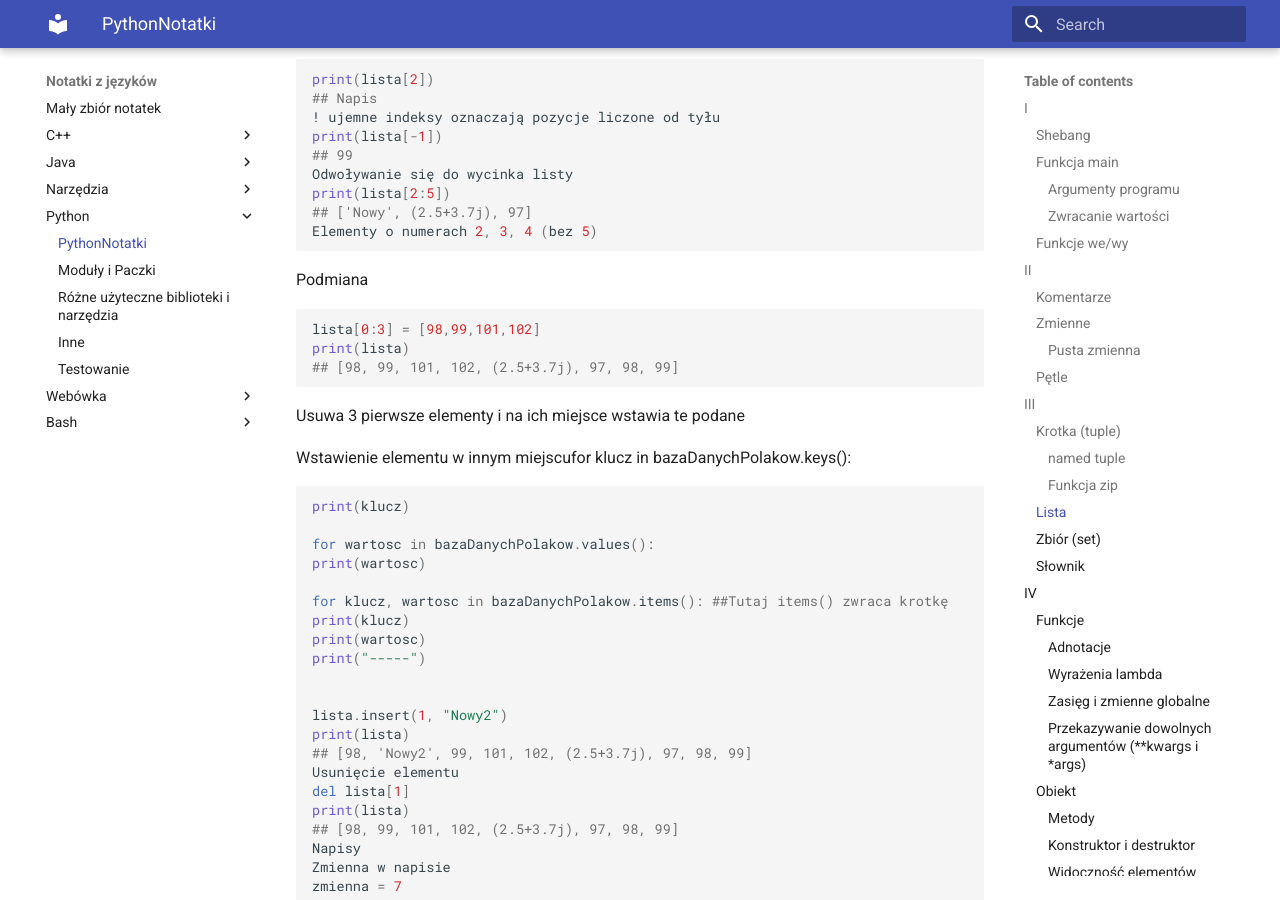
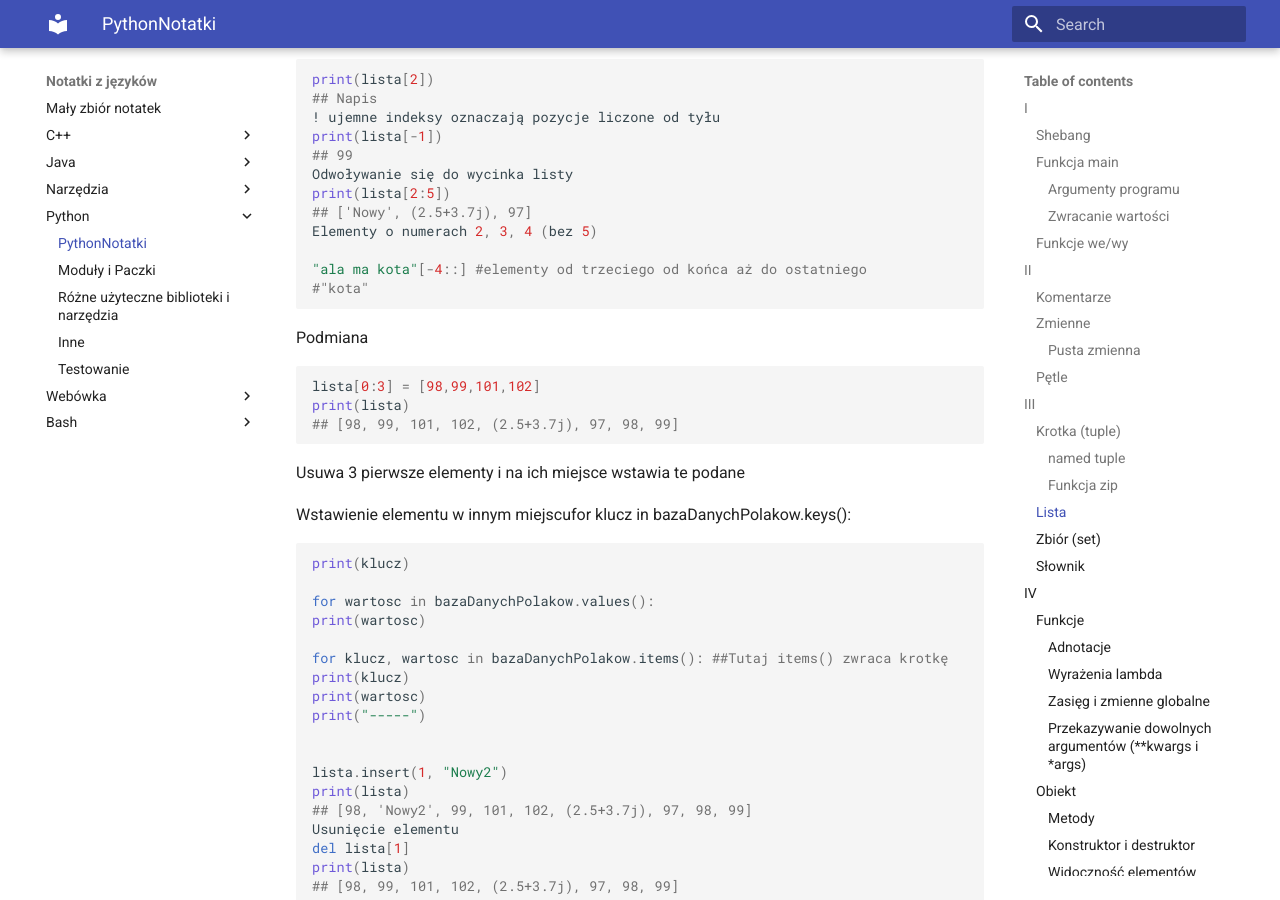
Before and after one commit to pktiuk/notatki_z_jezykow, an MkDocs documentation site: the page built from docs/Python/1_ogolne_notatki.md, in a window 1280 px wide and 900 px high, scrolled down 7524 px. Built offline with MkDocs 1.6.1 and Material for MkDocs 9.7.7, drawn with Linux system fonts in a browser that asks for light colours.

Commit message:
Poprawki w listach

````diff
--- a/docs/Python/1_ogolne_notatki.md
+++ b/docs/Python/1_ogolne_notatki.md
@@ -363,6 +363,9 @@ Odwoływanie się do wycinka listy
 print(lista[2:5])
 ## ['Nowy', (2.5+3.7j), 97]
 Elementy o numerach 2, 3, 4 (bez 5)
+
+"ala ma kota"[-4::] #elementy od trzeciego od końca aż do ostatniego
+#"kota"
 ```
 
 Podmiana
````
